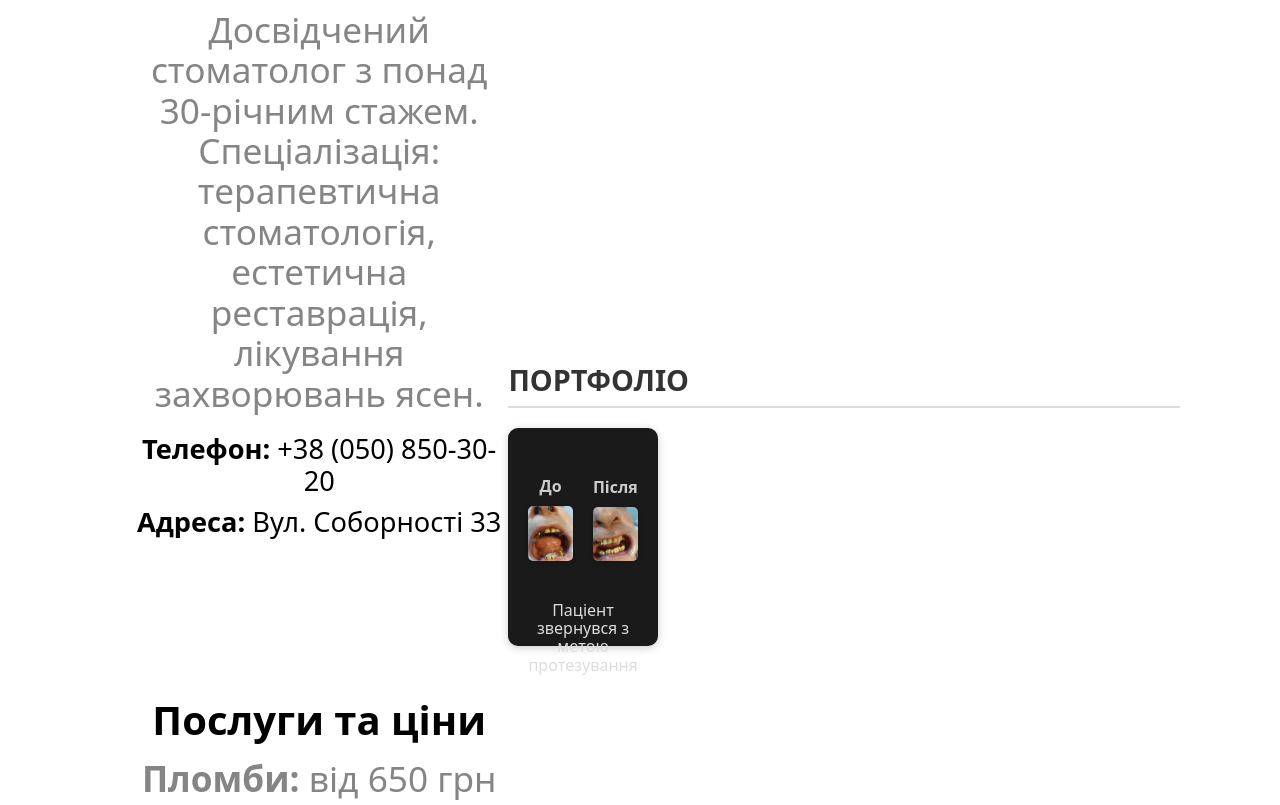
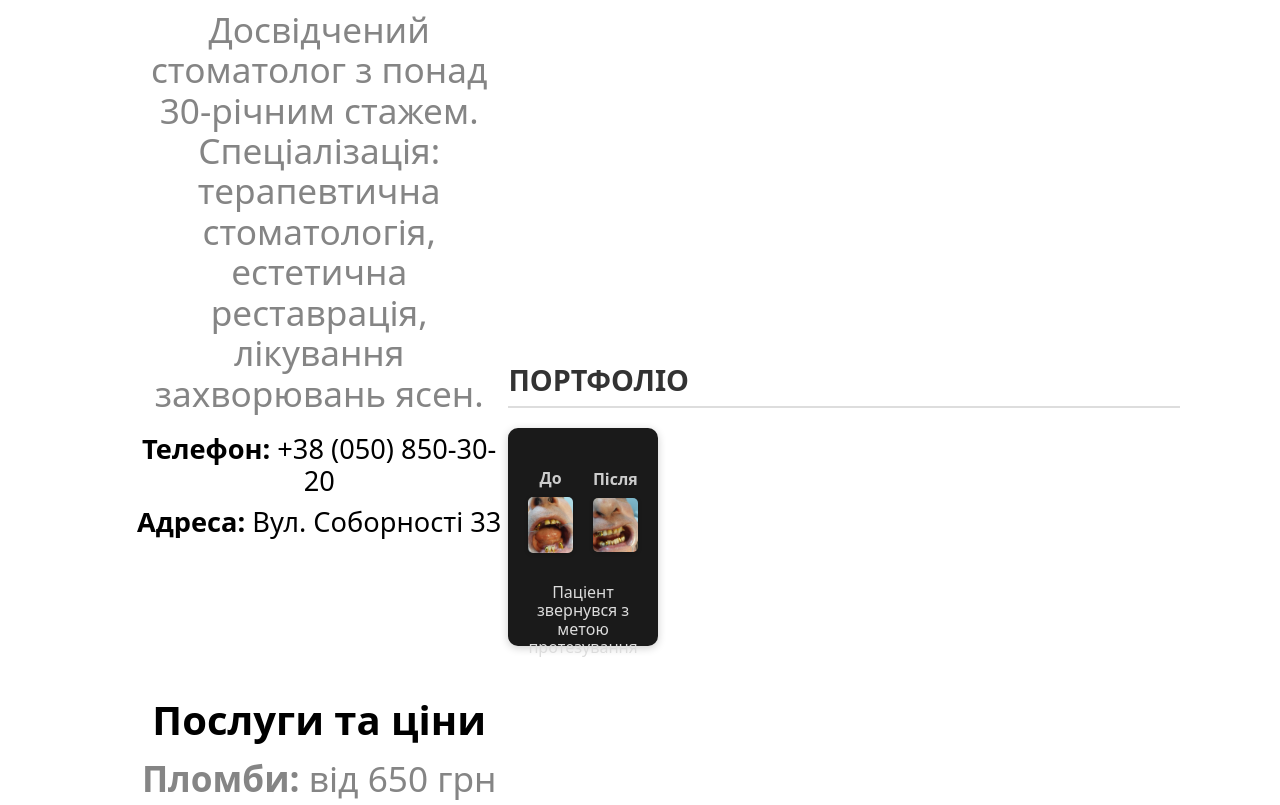
Before and after one commit to ArtemDanyleyko/avicenna-main, a plain HTML site: page dentistry.html in a window 1280 px wide. Shown: the part 292-1097 px from the top of the page. Drawn offline with nearby package versions, Linux system fonts and the light colour scheme.

Commit message:
fixed portfolio

```diff
--- a/css/portfolio.css
+++ b/css/portfolio.css
@@ -51,7 +51,7 @@
     justify-content: space-between;
     gap: 20px;
     align-content: center;
-    height: 80%;
+    height: 70%;
     margin-bottom: auto;
     align-items: center; /* Центрирование по вертикали */
 }
```
Also changed, not shown: index.html (+0 -1 lines), portfolio.html (+10 -2 lines).
